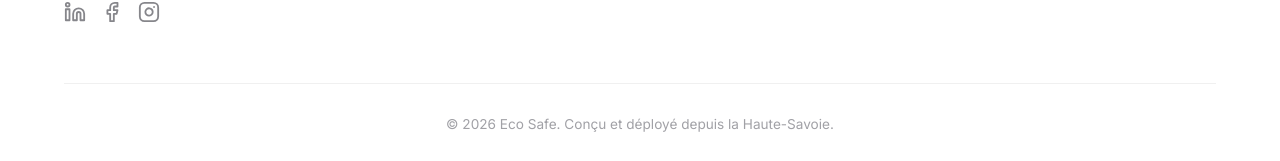
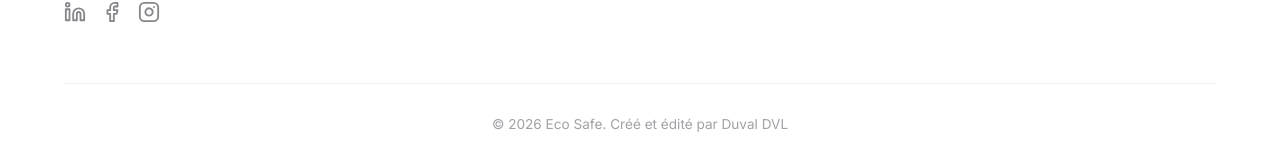
Before and after one commit to DuvalDVL/ecosafe, a Jekyll site: the page built from index.html, in a window 1280 px wide and 900 px high, scrolled down 6859 px. Shown: the part 736-897 px from the top of the window. Built offline with Jekyll 4.4.1, drawn with Linux system fonts in a browser that asks for light colours.

Commit message:
Update footer.html

```diff
--- a/_includes/footer.html
+++ b/_includes/footer.html
@@ -51,7 +51,7 @@
     </div>
 
     <div class="footer-bottom">
-      <p>© 2026 Eco Safe. Conçu et déployé depuis la Haute-Savoie.</p>
+      <p>© 2026 Eco Safe. Créé et édité par <a href="https://duvaldvl.com/">Duval DVL</a></p>
     </div>
   </div>
 </footer>
```
